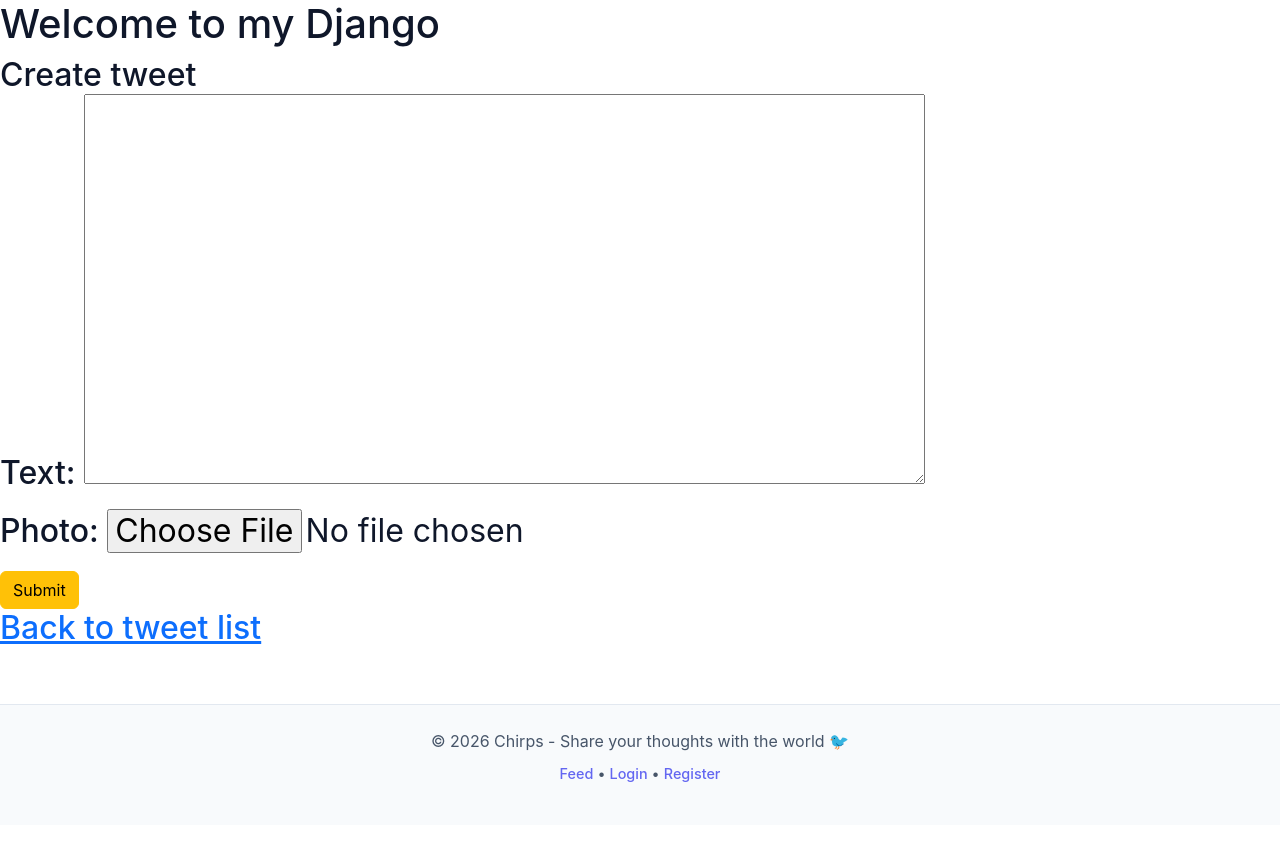
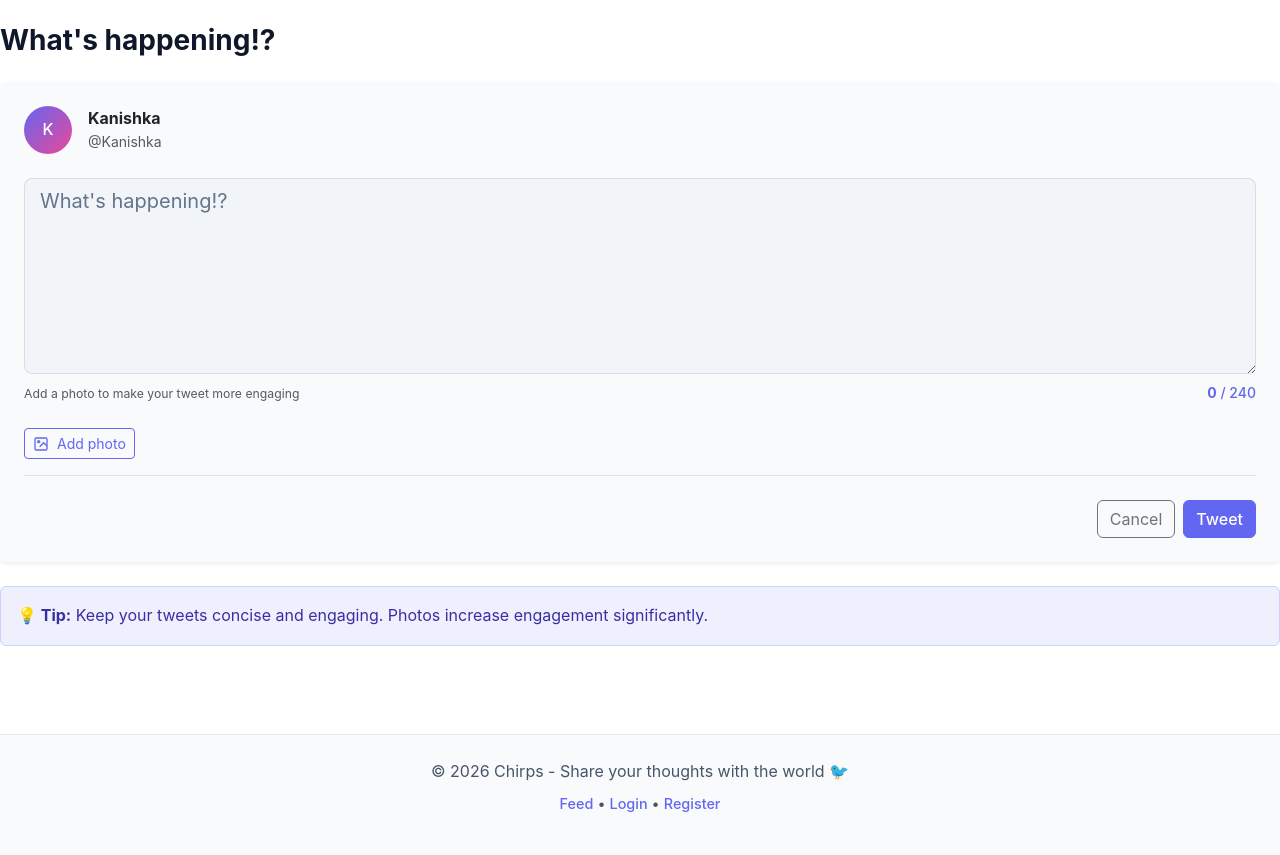
Before and after one commit to Ksh-16/Chirps_django, a Django app: page /tweet/create/ in a window 1280 px wide. Shown: the part 73-928 px from the top of the page. Before the commit the page ends 855 px from the top, so only its background shows below. Run offline with Django 5.2, Linux system fonts and the light colour scheme; a user stored in the database is signed in.

Commit message:
created tweet creation page

```diff
--- a/Chirps/tweet/templates/tweet_form.html
+++ b/Chirps/tweet/templates/tweet_form.html
@@ -1,21 +1,175 @@
 {% extends "layout.html" %}
 
 {% block title %}
-Tweet
+{% if form.instance.pk %}
+Edit Tweet - Chirps
+{% else %}
+Create Tweet - Chirps
+{% endif %}
 {% endblock %}
 
 {% block content %}
-<h1> Welcome to my Django</h1>
-<h2>{%if form.instance.pk %}
-    Edit Tweet
-    {% else %}
-    Create tweet
-    {% endif %}
-    <form method="post" enctype="multipart/form-data" class="form">
-         {% csrf_token %}
-        {{ form.as_p }}
-        <button class="btn btn-warning" type="submit">Submit</button>
-    </form>
-    <a href="{% url 'tweet_list' %}">Back to tweet list</a>
-</h2>
+<div class="py-4">
+    <h1 class="h3 fw-bold mb-4">
+        {% if form.instance.pk %}
+            Edit your tweet
+        {% else %}
+            What's happening!?
+        {% endif %}
+    </h1>
+
+    <div class="card border-0 shadow-sm">
+        <div class="card-body p-4">
+            <!-- User Info Section -->
+            <div class="d-flex gap-3 mb-4">
+                <div class="flex-shrink-0">
+                    <div class="avatar-placeholder" style="width: 48px; height: 48px; border-radius: 50%; background: linear-gradient(135deg, #6366f1 0%, #ec4899 100%); display: flex; align-items: center; justify-content: center; color: white; font-weight: 500;">
+                        {{ user.username|first|upper }}
+                    </div>
+                </div>
+                <div class="flex-grow-1">
+                    <p class="mb-0 fw-bold text-dark">{{ user.get_full_name|default:user.username }}</p>
+                    <p class="mb-0 small text-muted">@{{ user.username }}</p>
+                </div>
+            </div>
+
+            <!-- Form -->
+            <form method="post" enctype="multipart/form-data" class="tweet-form">
+                {% csrf_token %}
+
+                <!-- Tweet Text Field -->
+                <div class="mb-4">
+                    <textarea
+                        name="text"
+                        class="form-control form-control-lg border-0 fs-5"
+                        placeholder="What's happening!?"
+                        rows="6"
+                        style="resize: vertical; box-shadow: inset 0 0 0 1px rgba(0, 0, 0, 0.1); border-radius: 8px !important;"
+                        maxlength="240"
+                        id="tweetText"
+                        required
+                    >{% if form.instance.text %}{{ form.instance.text }}{% endif %}</textarea>
+                    {% if form.text.errors %}
+                        <div class="alert alert-danger small mt-2" role="alert">
+                            {{ form.text.errors }}
+                        </div>
+                    {% endif %}
+
+                    <!-- Character Counter -->
+                    <div class="d-flex justify-content-between align-items-center mt-2 small text-muted">
+                        <div>
+                            <small>Add a photo to make your tweet more engaging</small>
+                        </div>
+                        <div class="character-count" id="charCount">
+                            <span id="charLength">0</span> / 240
+                        </div>
+                    </div>
+                </div>
+
+                <!-- Photo Upload Section -->
+                <div class="mb-4 pb-3 border-bottom">
+                    <div class="position-relative">
+                        <input
+                            type="file"
+                            name="photo"
+                            accept="image/*"
+                            class="form-control"
+                            id="photoInput"
+                            style="display: none;"
+                        >
+                        <label for="photoInput" class="btn btn-outline-secondary btn-sm d-inline-flex align-items-center gap-2" style="cursor: pointer; color: #6366f1; border-color: #6366f1;">
+                            <svg width="16" height="16" viewBox="0 0 24 24" fill="none" stroke="currentColor" stroke-width="2">
+                                <rect x="3" y="3" width="18" height="18" rx="2"/>
+                                <circle cx="8.5" cy="8.5" r="1.5"/>
+                                <path d="m21 15-5-5-6 6"/>
+                            </svg>
+                            Add photo
+                        </label>
+                        {% if form.photo.value %}
+                            <div class="mt-2">
+                                <small class="text-muted">Current: {{ form.photo.value.name }}</small>
+                            </div>
+                        {% endif %}
+                    </div>
+                    {% if form.photo.errors %}
+                        <div class="alert alert-danger small mt-2" role="alert">
+                            {{ form.photo.errors }}
+                        </div>
+                    {% endif %}
+                </div>
+
+                <!-- Action Buttons -->
+                <div class="d-flex gap-2 justify-content-end">
+                    <a href="{% url 'tweet_list' %}" class="btn btn-outline-secondary">
+                        Cancel
+                    </a>
+                    <button type="submit" class="btn btn-primary" style="background-color: #6366f1; border-color: #6366f1;">
+                        {% if form.instance.pk %}
+                            Update Tweet
+                        {% else %}
+                            Tweet
+                        {% endif %}
+                    </button>
+                </div>
+            </form>
+        </div>
+    </div>
+
+    <!-- Help Tip -->
+    <div class="alert alert-info alert-sm mt-4" role="alert">
+        <strong>💡 Tip:</strong> Keep your tweets concise and engaging. Photos increase engagement significantly.
+    </div>
+</div>
+
+<script>
+document.addEventListener('DOMContentLoaded', function() {
+    const textarea = document.getElementById('tweetText');
+    const charLength = document.getElementById('charLength');
+
+    function updateCharCount() {
+        charLength.textContent = textarea.value.length;
+    }
+
+    textarea.addEventListener('input', updateCharCount);
+    updateCharCount();
+});
+</script>
+
+<style>
+.form-control-lg {
+    font-size: 1.125rem;
+    line-height: 1.5;
+}
+
+.form-control:focus {
+    border-color: #6366f1;
+    box-shadow: inset 0 0 0 1px rgba(99, 102, 241, 0.2);
+}
+
+.btn-primary {
+    background-color: #6366f1;
+    border-color: #6366f1;
+    font-weight: 500;
+}
+
+.btn-primary:hover {
+    background-color: #4f46e5;
+    border-color: #4f46e5;
+}
+
+.character-count {
+    font-weight: 500;
+    color: #6366f1;
+}
+
+#charLength {
+    font-weight: bold;
+}
+
+.alert-info {
+    background-color: rgba(99, 102, 241, 0.1);
+    border-color: #c7d2fe;
+    color: #3730a3;
+}
+</style>
 {% endblock %}
```
